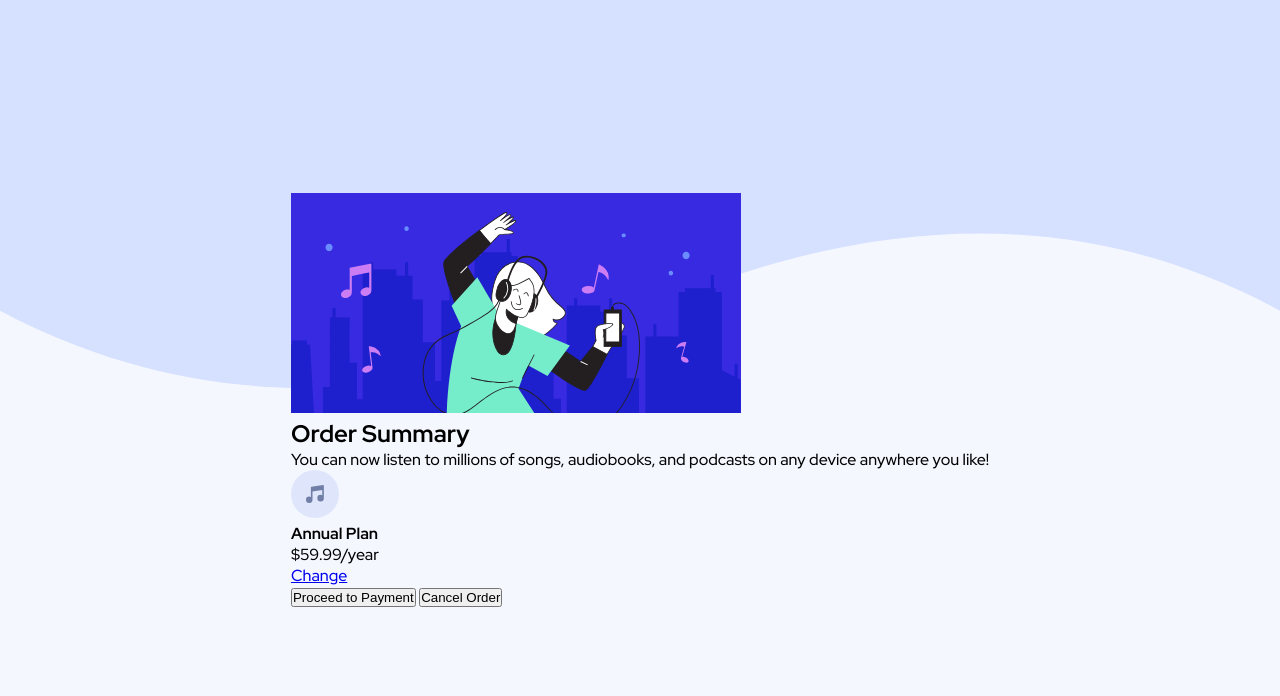
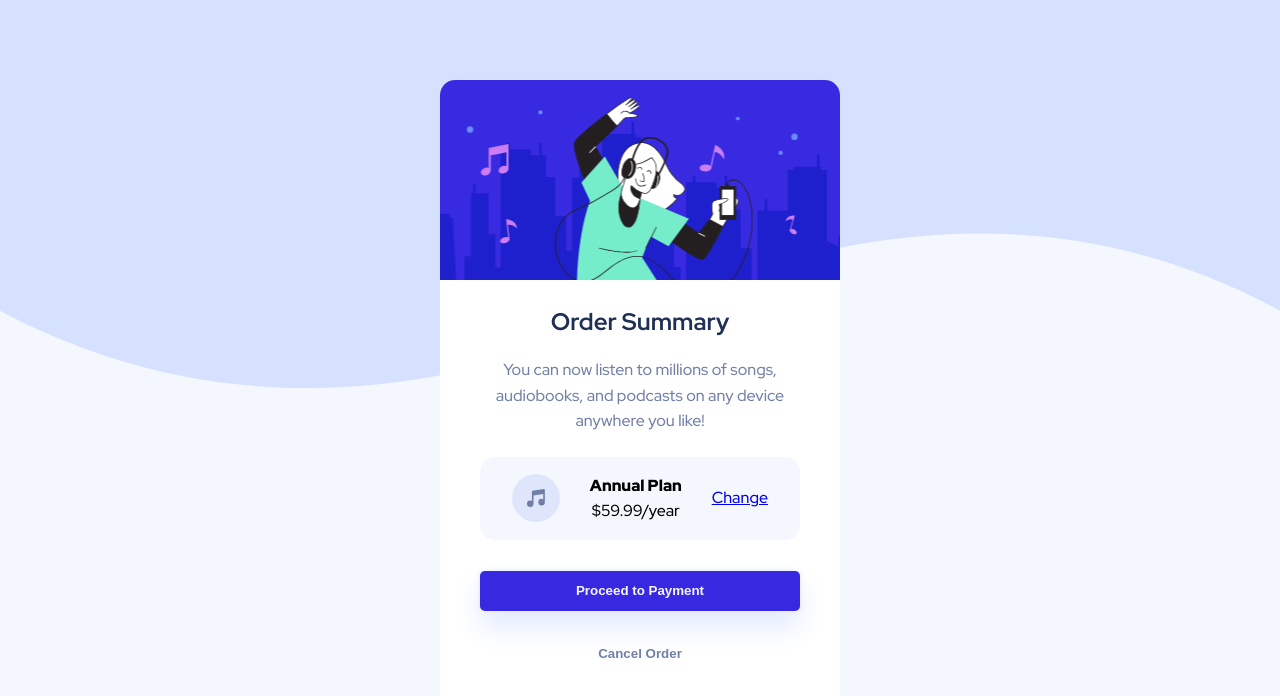
Before and after one commit to egluna-dev/order-summary-component, a plain HTML site: page index.html in a window 1280 px wide. Drawn offline with Linux system fonts and the light colour scheme.

Commit message:
CSS almost completed

```diff
--- a/index.html
+++ b/index.html
@@ -12,8 +12,8 @@
     <main class="container">
         <div class="card">
             <div class="card-img">
-                <img src="/public/imgs/illustration-hero.svg" alt="">
             </div>
+            <div class="card-content">
                 <div class="card-text">
                     <h2>Order Summary</h2>
                     <p>You can now listen to millions of songs, audiobooks, and podcasts on any device anywhere you like!</p>
@@ -29,6 +29,7 @@
                 <button class="payment-btn">Proceed to Payment</button>
                 <button class="cancel-order-btn">Cancel Order</button>
             </div>
+        </div>
     </main>
 </body>
 </html>
--- a/styles.css
+++ b/styles.css
@@ -16,6 +16,9 @@
     --ff: 'Red Hat Display', sans-serif;
 
     /* Font weights */
+    --fw-regular: 500;
+    --fw-bold: 700;
+    --fw-heavy: 900;
 }
 
 * {
@@ -31,18 +34,114 @@ html {
 body {
     font-family: var(--ff);
     background-color: var(--very-pale-blue);
+    line-height: 1.6;
+}
+
+h1, h2, h3 {
+    color: var(--dark-blue)
+}
+
+.card-text p {
+    color: var(--desaturated-blue);
+}
+
+.card-text h2 {
+    position: relative;
+    bottom: 1rem;
 }
 
 .container {
     display: flex;
     justify-content: center;
     align-items: center;
-    width: 100%;
+    width: 100vw;
     height: 100vh;
     background-image: url('public/imgs/pattern-background-mobile.svg');
     background-repeat: no-repeat;
     background-size: cover;
     background-position: top;
+}
+
+.card {
+    display: flex;
+    flex-direction: column;
+    width: 400px;
+    height: 80%;
+    margin: 0 1rem;
+    justify-content: center;
+    align-items: center;
+    background-color: white;
+    border-radius: 15px;
+}
+
+.card-img {
+    background-image: url('/public/imgs/illustration-hero.svg');
+    background-repeat: no-repeat;
+    background-position: center;
+    background-size: cover;
+    border-top-left-radius: 15px;
+    border-top-right-radius: 15px;
+    width: 100%;
+    min-height: 25vh;
+    /* max-width: 500px; */
+}
+
+.card-content {
+    display: flex;
+    flex-direction: column;
+    justify-content: space-evenly;
+    height: 100%;
+    width: 80%;
+    margin: 2rem;
+    text-align: center;
+}
+
+.card-text {
+    display: flex;
+    flex-direction: column;
+    justify-content: space-evenly;
+}
+
+.card-plan-info {
+    display: flex;
+    background-color: var(--very-pale-blue);
+    border-radius: 15px;
+    justify-content: space-between;
+    align-items: center;
+    width: 100%;
+    min-width: 200px;
+    max-width: 40vw;
+    margin: 1rem auto;
+    padding: 1rem 2rem;
+}
+
+.card-plan-info-text {
+    display: flex;
+    flex-direction: column;
+}
+
+.card-plan-info-text h4 {
+    font-weight: var(--fw-heavy);
+}
+
+button {
+    border: none;
+    border-radius: 5px;
+    height: 2.5rem;
+    margin: 0.5rem 0;
+}
+
+.payment-btn {
+    background-color: var(--bright-blue);
+    font-weight: var(--fw-bold);
+    color: var(--very-pale-blue);
+    box-shadow: var(--pale-blue) 0px 15px 30px 0px, var(--pale-blue) 0px 0px 5px 0px;
+}
+
+.cancel-order-btn {
+    background: none;
+    color: var(--desaturated-blue);
+    font-weight: var(--fw-bold);
 }
 
 @media only screen and (min-width: 645px) {
```
Lines whose indentation alone changed are shown as unchanged.
